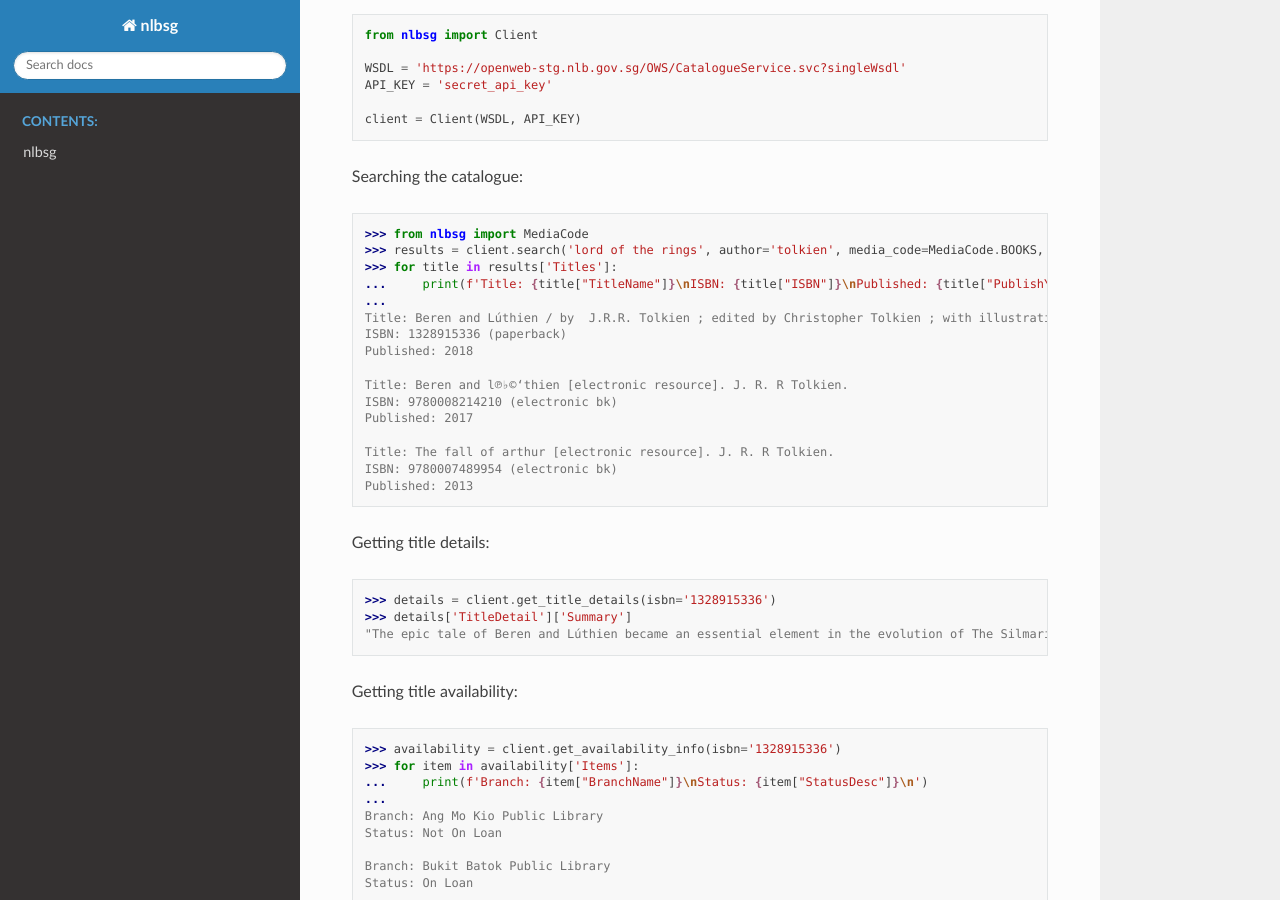
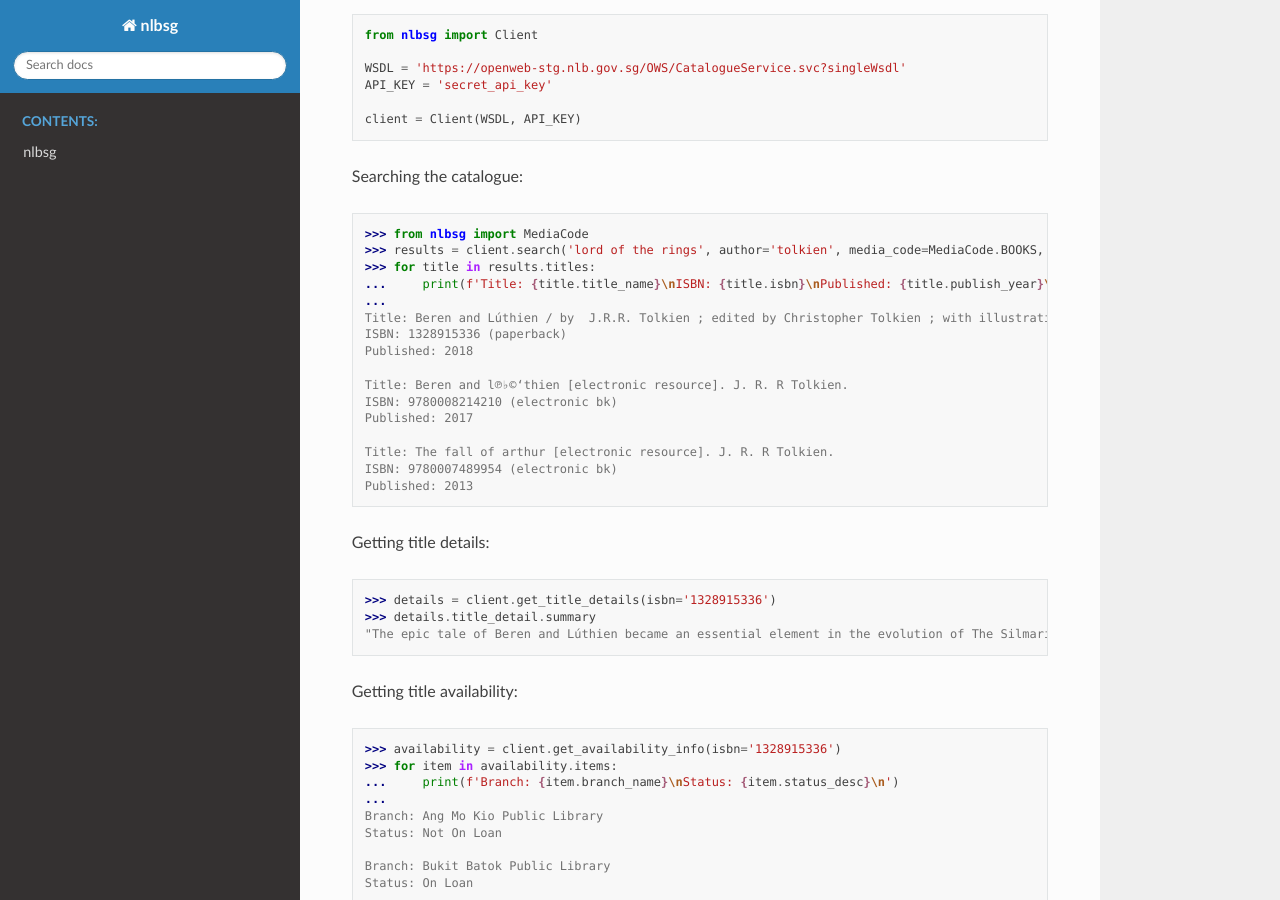
Before and after one commit to yi-jiayu/nlbsg, a Sphinx documentation site: the page built from docs/index.rst, in a window 1280 px wide and 900 px high, scrolled down 390 px. Built offline with Sphinx 7.4.7 and the Read the Docs theme 2.0.0, drawn with Linux system fonts in a browser that asks for light colours.

Commit message:
Update documentation for typed response objects

```diff
--- a/docs/index.rst
+++ b/docs/index.rst
@@ -36,8 +36,8 @@ Searching the catalogue::
 
     >>> from nlbsg import MediaCode
     >>> results = client.search('lord of the rings', author='tolkien', media_code=MediaCode.BOOKS, limit=3)
-    >>> for title in results['Titles']:
-    ...     print(f'Title: {title["TitleName"]}\nISBN: {title["ISBN"]}\nPublished: {title["PublishYear"]}\n')
+    >>> for title in results.titles:
+    ...     print(f'Title: {title.title_name}\nISBN: {title.isbn}\nPublished: {title.publish_year}\n')
     ...
     Title: Beren and Lúthien / by  J.R.R. Tolkien ; edited by Christopher Tolkien ; with illustrations by  Alan Lee.
     ISBN: 1328915336 (paperback)
@@ -54,14 +54,14 @@ Searching the catalogue::
 Getting title details::
 
     >>> details = client.get_title_details(isbn='1328915336')
-    >>> details['TitleDetail']['Summary']
+    >>> details.title_detail.summary
     "The epic tale of Beren and Lúthien became an essential element in the evolution of The Silmarillion, the myths and legends of J.R.R. Tolkien's First Age of the World. Always key to the story is the fate that shadowed their love: Beren was a mortal man, Lúthien an immortal Elf. Her father, a great Elvish lord, imposed on Beren an impossible task before he might wed Lúthien: to rob the greatest of all evil beings, Melkor, of a Silmaril.Painstakingly restored from Tolkien's manuscripts and presented for the first time as a continuous and standalone story, Beren and Lúthien reunites fans of The Hobbit and The Lord of the Rings with Elves and Men, along with the rich landscape and creatures unique to Tolkien's Middle-earth. Christopher Tolkien tells the story in his father's own words by giving its original form as well as prose and verse passages from later texts that illustrate the narrative as it changed. -- from back cover."
 
 Getting title availability::
 
     >>> availability = client.get_availability_info(isbn='1328915336')
-    >>> for item in availability['Items']:
-    ...     print(f'Branch: {item["BranchName"]}\nStatus: {item["StatusDesc"]}\n')
+    >>> for item in availability.items:
+    ...     print(f'Branch: {item.branch_name}\nStatus: {item.status_desc}\n')
     ...
     Branch: Ang Mo Kio Public Library
     Status: Not On Loan
```
Also changed, not shown: README.md (+5 -5 lines).
